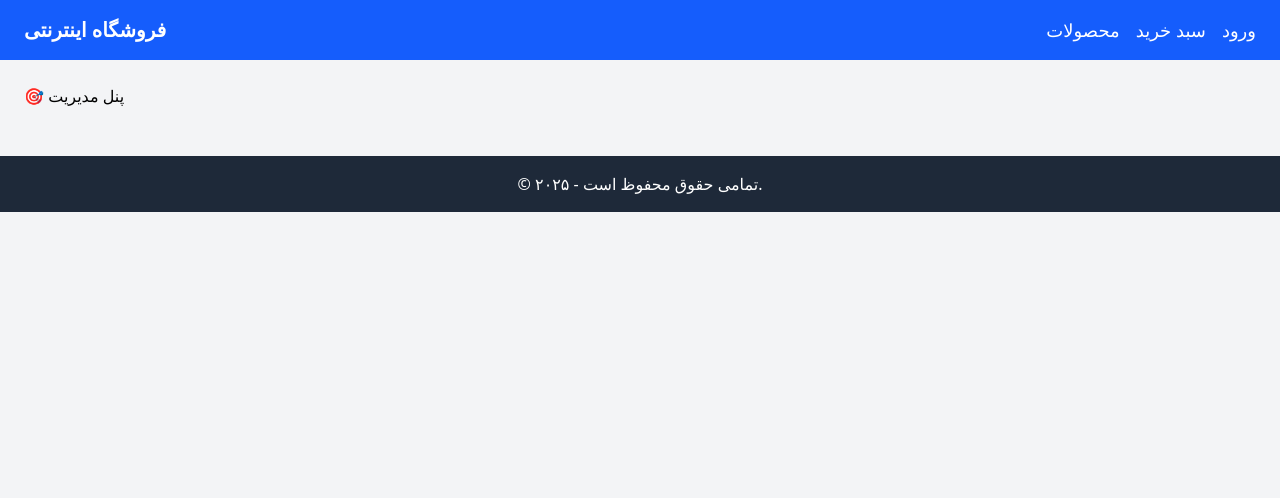
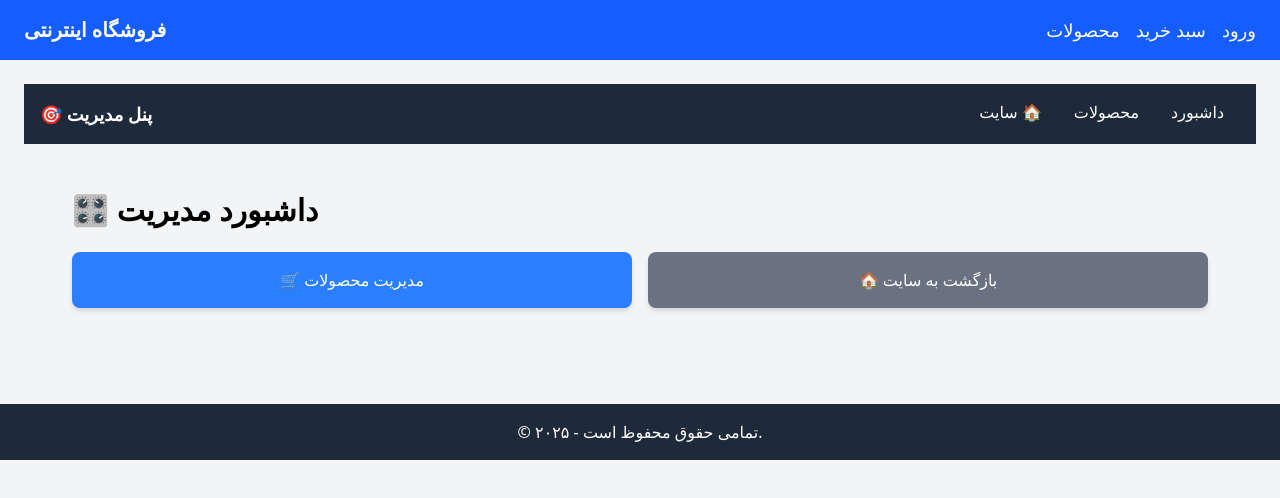
Before and after one commit to mjk-80/ecommerce, a Next.js app: page /admin in a window 1280 px wide. Shown: the top 498 px of the page. Built offline with nearby package versions, Linux system fonts and the light colour scheme; sample sign-in values are in the browser's storage.

Commit message:
add admin panel: deleing and reading

```diff
--- /dev/null
+++ b/src/app/admin/layout.tsx
@@ -0,0 +1,27 @@
+import Link from "next/link";
+
+export default function AdminLayout({
+  children,
+}: {
+  children: React.ReactNode;
+}) {
+  return (
+    <div>
+      <nav className="bg-gray-800 text-white p-4 flex justify-between">
+        <h1 className="text-lg font-bold">🎯 پنل مدیریت</h1>
+        <div>
+          <Link href="/admin" className="px-4 py-2">
+            داشبورد
+          </Link>
+          <Link href="/admin/products" className="px-4 py-2">
+            محصولات
+          </Link>
+          <Link href="/" className="px-4 py-2">
+            🏠 سایت
+          </Link>
+        </div>
+      </nav>
+      <main className="p-6">{children}</main>
+    </div>
+  );
+}
--- a/src/app/admin/page.tsx
+++ b/src/app/admin/page.tsx
@@ -2,6 +2,7 @@
 
 import { useEffect } from "react";
 import { useRouter } from "next/navigation";
+import Link from "next/link";
 
 const AdminPanel = () => {
   const router = useRouter();
@@ -14,8 +15,22 @@ const AdminPanel = () => {
   }, []);
 
   return (
-    <div>
-      <h1>🎯 پنل مدیریت</h1>
+    <div className="p-6">
+      <h1 className="text-3xl font-bold mb-6">🎛 داشبورد مدیریت</h1>
+      <div className="grid grid-cols-1 md:grid-cols-2 gap-4">
+        <Link
+          href="/admin/products"
+          className="p-4 bg-blue-500 text-white rounded-lg text-center shadow-md"
+        >
+          🛒 مدیریت محصولات
+        </Link>
+        <Link
+          href="/"
+          className="p-4 bg-gray-500 text-white rounded-lg text-center shadow-md"
+        >
+          🏠 بازگشت به سایت
+        </Link>
+      </div>
     </div>
   );
 };
--- /dev/null
+++ b/src/app/api/deleteProduct.ts
@@ -0,0 +1,43 @@
+import { NextApiRequest, NextApiResponse } from "next";
+
+export default async function handler(
+  req: NextApiRequest,
+  res: NextApiResponse
+) {
+  if (req.method === "DELETE") {
+    const { id } = req.body;
+
+    try {
+      const response = await fetch(
+        "https://eu-west-2.cdn.hygraph.com/content/cm8wvbggp03gx08w2gbxlmrbs/master",
+        {
+          method: "POST",
+          headers: {
+            "Content-Type": "application/json",
+            Authorization: `Bearer ${process.env.NEXT_PUBLIC_HYGRAPH_TOKEN}`,
+          },
+          body: JSON.stringify({
+            query: `
+            mutation {
+              deleteProduct(where: { id: "${id}" }) {
+                id
+              }
+            }
+          `,
+          }),
+        }
+      );
+
+      if (!response.ok) {
+        throw new Error("مشکلی در حذف محصول رخ داده است!");
+      }
+
+      res.status(200).json({ message: "محصول با موفقیت حذف شد." });
+    } catch (error) {
+      res.status(500).json({ error: "خطا در حذف محصول." });
+      console.log("خطا در حذف محصول", error);
+    }
+  } else {
+    res.status(405).json({ error: "متد درخواست پشتیبانی نمی‌شود." });
+  }
+}
--- /dev/null
+++ b/src/app/api/getProduct/route.ts
@@ -0,0 +1,52 @@
+import { NextResponse } from "next/server";
+
+export async function GET(request: Request) {
+  const url = new URL(request.url);
+  const productId = url.searchParams.get("id");
+
+  if (!productId) {
+    return NextResponse.json(
+      { error: "Product ID is required" },
+      { status: 400 }
+    );
+  }
+
+  try {
+    const res = await fetch(
+      `https://eu-west-2.cdn.hygraph.com/content/cm8wvbggp03gx08w2gbxlmrbs/master`,
+      {
+        method: "POST",
+        headers: {
+          "Content-Type": "application/json",
+        },
+        body: JSON.stringify({
+          query: `
+          query {
+            product(where: { id: "${productId}" }) {
+              id
+              name
+              price
+              description
+            }
+          }
+        `,
+        }),
+      }
+    );
+
+    const data = await res.json();
+
+    if (data.errors) {
+      console.error("Error fetching product:", data.errors);
+      return NextResponse.json({ error: "Product not found" }, { status: 404 });
+    }
+
+    return NextResponse.json(data.data.product);
+  } catch (error) {
+    console.error("Failed to fetch product:", error); // چاپ ارور دقیق در کنسول
+    return NextResponse.json(
+      { error: "Failed to fetch product" },
+      { status: 500 }
+    );
+  }
+}
--- /dev/null
+++ b/src/app/lib/types.ts
@@ -0,0 +1,7 @@
+export interface Product {
+  id: string;
+  name: string;
+  price: number;
+  description: string;
+  image?: { url: string };
+}
```
